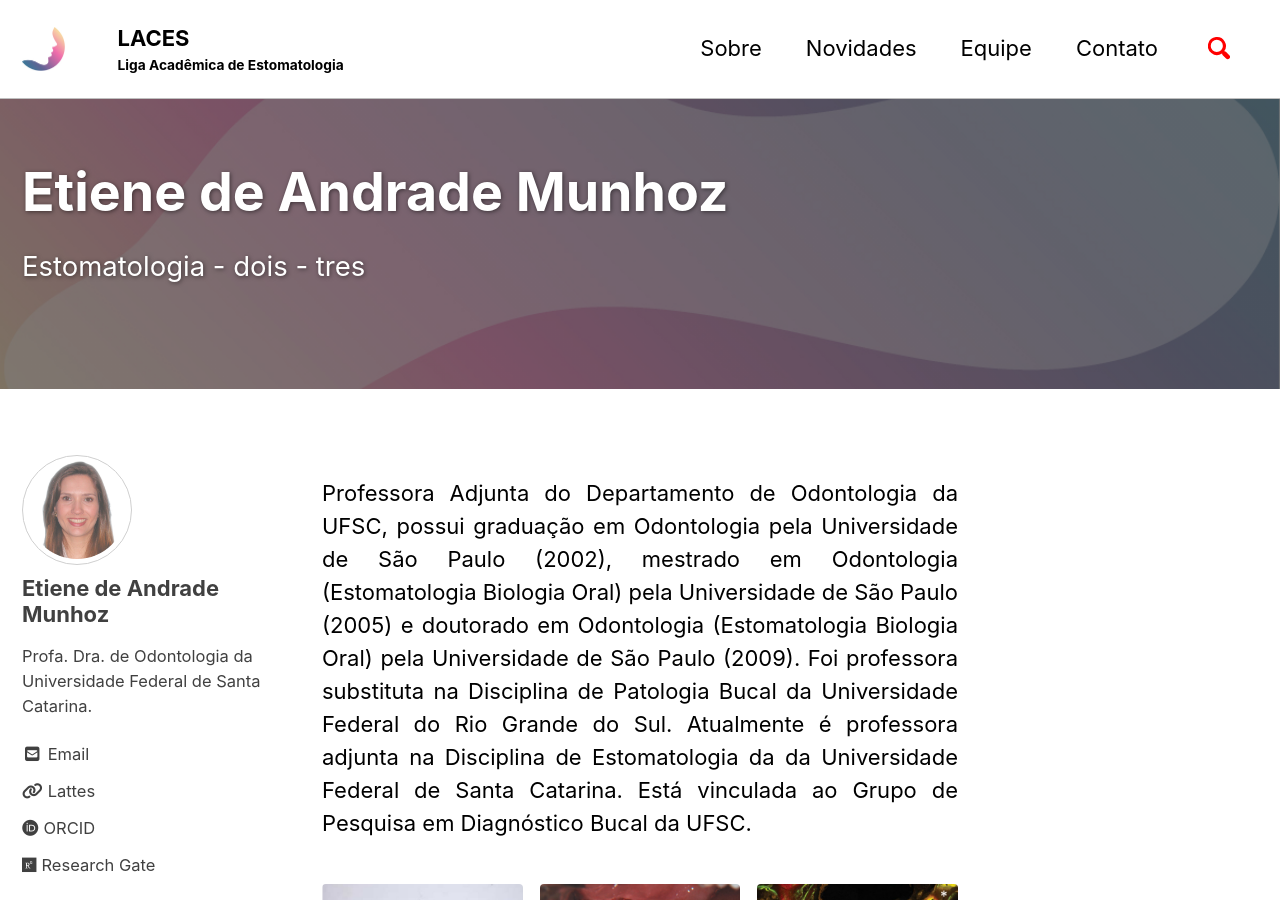
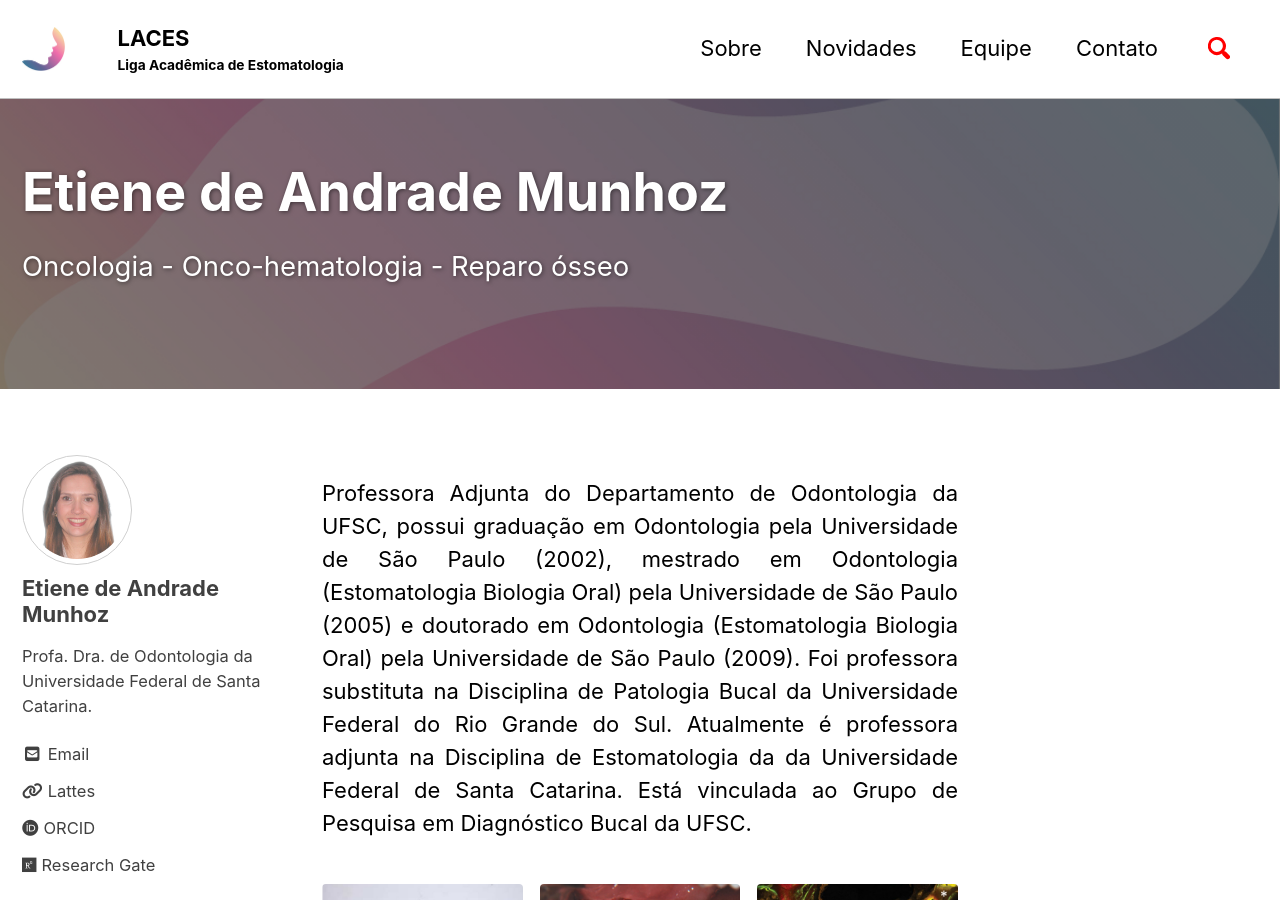
Before and after one commit to Racaldas/laces, a Jekyll site: the page built from _pages/equipe/etiene.md, in a window 1280 px wide and 900 px high. Built offline with Jekyll 4.4.1, drawn with Linux system fonts in a browser that asks for light colours; cached includes are drawn as plain includes; nearby versions of some CDN libraries.

Commit message:
update etiene

```diff
--- a/_pages/equipe/etiene.md
+++ b/_pages/equipe/etiene.md
@@ -12,7 +12,7 @@ header:
   overlay_image: /assets/images/background.jpg
   #caption: "Foto: [Teste]"
   overlay_filter: 0.5 #escurecer a imagem "rgba(255, 0, 0, 0.5)""
-tagline: "Estomatologia - dois - tres"
+tagline: "Oncologia - Onco-hematologia - Reparo ósseo"
 
 gallery:
   - url: https://doi.org/10.1097/PAI.0000000000000785
```
